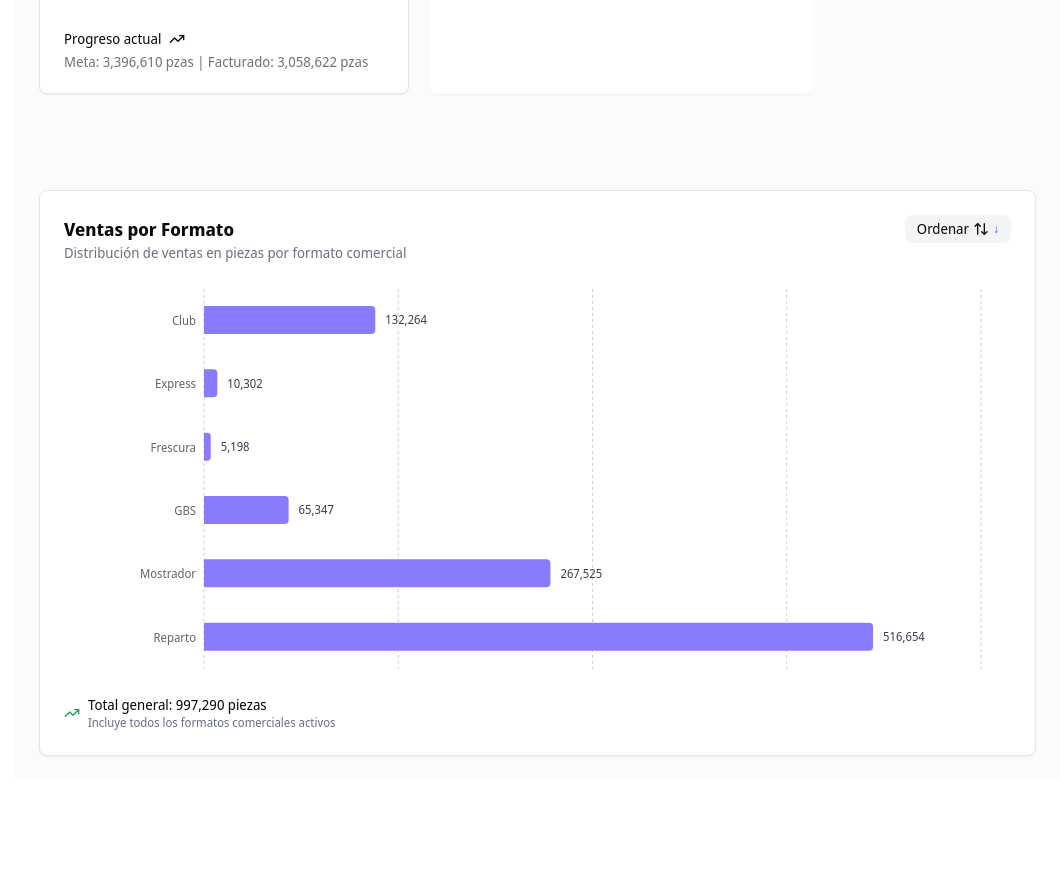
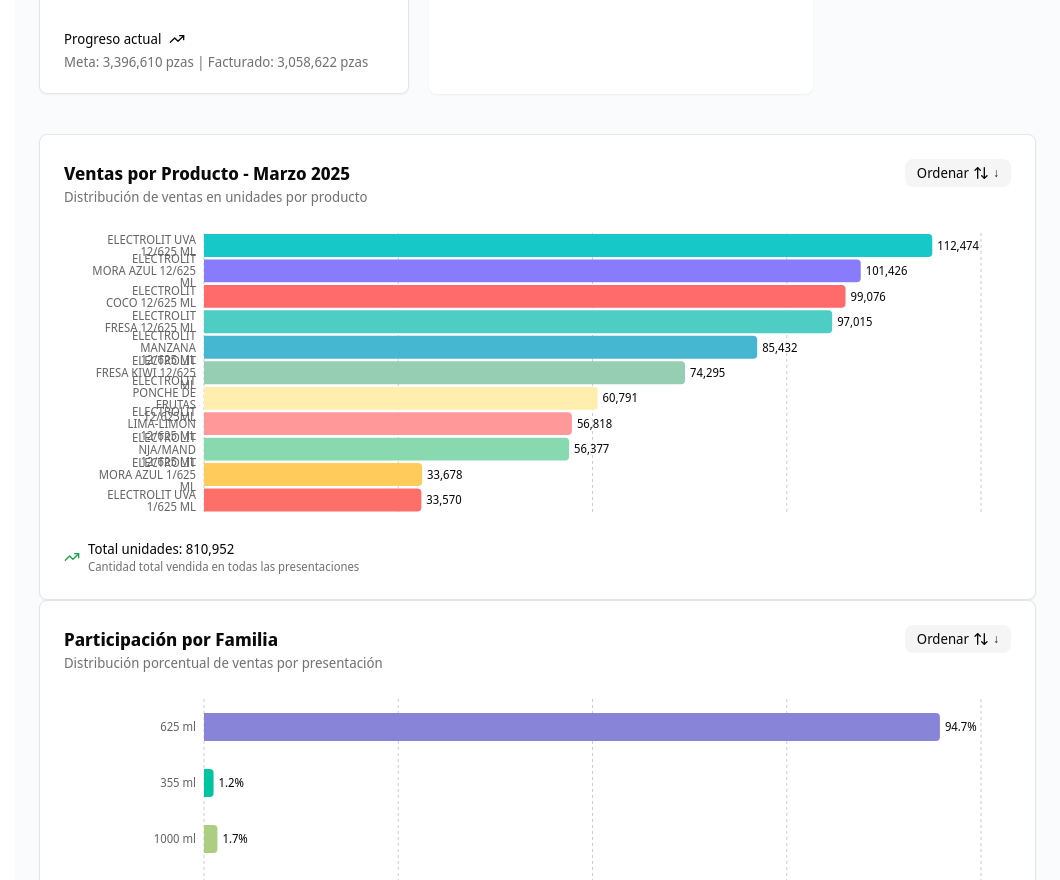
Before and after one commit to casferbeto/rdnrivera, a Next.js app: page /marzo in a window 1280 px wide. Shown: the part 1920-2800 px from the top of the page, without its empty margins (220-1280 px from the left). Before the commit the page ends 2700 px from the top, so only its background shows below. Built offline with nearby package versions, Linux system fonts and the light colour scheme.

Commit message:
componentes nuevos para grafica por familia y por sku

```diff
--- /dev/null
+++ b/app/(routes)/components/BarChartSales/BarChartSalesMarzo.tsx
@@ -0,0 +1,181 @@
+'use client';
+import { ArrowUpDown, TrendingUp } from 'lucide-react';
+import {
+	Bar,
+	BarChart,
+	CartesianGrid,
+	Cell,
+	LabelList,
+	ResponsiveContainer,
+	Tooltip,
+	XAxis,
+	YAxis,
+} from 'recharts';
+import { useState } from 'react';
+
+const initialData = [
+	{ name: 'ELECTROLIT UVA 12/625 ML', value: 112474.0 },
+	{ name: 'ELECTROLIT MORA AZUL 12/625 ML', value: 101426.0 },
+	{ name: 'ELECTROLIT COCO 12/625 ML', value: 99076.0 },
+	{ name: 'ELECTROLIT FRESA 12/625 ML', value: 97015.0 },
+	{ name: 'ELECTROLIT MANZANA 12/625 ML', value: 85432.0 },
+	{ name: 'ELECTROLIT FRESA KIWI 12/625 ML', value: 74295.0 },
+	{ name: 'ELECTROLIT PONCHE DE FRUTAS 12/625ML', value: 60791.0 },
+	{ name: 'ELECTROLIT LIMA-LIMON 12/625 ML', value: 56818.0 },
+	{ name: 'ELECTROLIT NJA/MAND 12/625 ML', value: 56377.0 },
+	{ name: 'ELECTROLIT MORA AZUL 1/625 ML', value: 33678.0 },
+	{ name: 'ELECTROLIT UVA 1/625 ML', value: 33570.0 },
+];
+
+const COLORS = [
+	'#16c8c7',
+	'#887cfd',
+	'#ff6b6b',
+	'#4ecdc4',
+	'#45b7d1',
+	'#96ceb4',
+	'#ffeead',
+	'#ff9999',
+	'#88d8b0',
+	'#ffcc5c',
+	'#ff6f69',
+];
+
+export function BarChartSalesMarzo() {
+	const [sortOrder, setSortOrder] = useState<'asc' | 'desc'>('desc');
+	const [chartData, setChartData] = useState(initialData);
+
+	const sortData = () => {
+		const sorted = [...initialData].sort((a, b) => {
+			return sortOrder === 'desc' ? b.value - a.value : a.value - b.value;
+		});
+		setChartData(sorted);
+	};
+
+	const toggleSortOrder = () => {
+		const newOrder = sortOrder === 'desc' ? 'asc' : 'desc';
+		setSortOrder(newOrder);
+		sortData();
+	};
+
+	const totalValue = chartData.reduce((acc, curr) => acc + curr.value, 0);
+
+	return (
+		<div className="h-full p-6 bg-background rounded-lg border shadow-sm hover:shadow-lg transition">
+			{/* Header */}
+			<div className="mb-4">
+				<div className="flex justify-between items-start">
+					<div>
+						<h3 className="text-lg font-semibold">
+							Ventas por Producto - Marzo 2025
+						</h3>
+						<p className="text-sm text-muted-foreground">
+							Distribución de ventas en unidades por producto
+						</p>
+					</div>
+					<button
+						onClick={toggleSortOrder}
+						className="flex items-center gap-1 px-3 py-1 text-sm bg-muted rounded-lg hover:bg-gray-200 dark:hover:bg-gray-700"
+					>
+						Ordenar
+						<ArrowUpDown className="h-4 w-4" />
+						<span
+							className={`text-xs ${
+								sortOrder === 'desc' ? 'text-primary' : 'text-muted-foreground'
+							}`}
+						>
+							{sortOrder === 'desc' ? '↓' : '↑'}
+						</span>
+					</button>
+				</div>
+			</div>
+
+			{/* Gráfico */}
+			<div className="h-[300px]">
+				<ResponsiveContainer width="100%" height="100%">
+					<BarChart
+						data={chartData}
+						layout="vertical"
+						margin={{ top: 10, right: 30, left: 20, bottom: 10 }}
+					>
+						<CartesianGrid horizontal={false} strokeDasharray="3 3" />
+						<YAxis
+							dataKey="name"
+							type="category"
+							tickLine={false}
+							axisLine={false}
+							width={120}
+							tick={{ fontSize: 12 }}
+						/>
+						<XAxis
+							type="number"
+							hide
+							tickFormatter={(value) => new Intl.NumberFormat().format(value)}
+						/>
+						<Tooltip
+							content={({ active, payload }) => {
+								if (active && payload && payload.length) {
+									return (
+										<div className="bg-background p-3 rounded-lg border shadow-md">
+											<p className="font-medium">{payload[0].payload.name}</p>
+											<p className="text-sm">
+												{new Intl.NumberFormat().format(
+													Number(payload[0]?.value || 0),
+												)}{' '}
+												unidades
+											</p>
+											<div
+												className="w-4 h-4 rounded-sm mt-1"
+												style={{
+													backgroundColor:
+														COLORS[
+															chartData.findIndex(
+																(item) => item.name === payload[0].payload.name,
+															) % COLORS.length
+														],
+												}}
+											/>
+										</div>
+									);
+								}
+								return null;
+							}}
+						/>
+						<Bar dataKey="value" radius={[0, 4, 4, 0]} barSize={28}>
+							{chartData.map((entry, index) => (
+								<Cell
+									key={`cell-${index}`}
+									fill={COLORS[index % COLORS.length]}
+									stroke="var(--background)"
+									strokeWidth={2}
+								/>
+							))}
+							<LabelList
+								dataKey="value"
+								position="right"
+								formatter={(value: number) =>
+									new Intl.NumberFormat().format(value)
+								}
+								className="fill-foreground"
+								fontSize={12}
+							/>
+						</Bar>
+					</BarChart>
+				</ResponsiveContainer>
+			</div>
+
+			{/* Pie de gráfico */}
+			<div className="mt-4 flex items-center gap-2 text-sm">
+				<TrendingUp className="h-4 w-4 text-green-600" />
+				<div>
+					<p className="font-medium">
+						Total unidades: {new Intl.NumberFormat().format(totalValue)}
+					</p>
+					<p className="text-xs text-muted-foreground">
+						Cantidad total vendida en todas las presentaciones
+					</p>
+				</div>
+			</div>
+		</div>
+	);
+}
--- /dev/null
+++ b/app/(routes)/components/PartChartFamily/PartChartFamilyMarzo.tsx
@@ -0,0 +1,143 @@
+'use client';
+import { ArrowUpDown, TrendingUp } from 'lucide-react';
+import {
+	Bar,
+	BarChart,
+	CartesianGrid,
+	Cell,
+	LabelList,
+	ResponsiveContainer,
+	Tooltip,
+	XAxis,
+	YAxis,
+} from 'recharts';
+import { useState } from 'react';
+
+const initialData = [
+	{ name: '625 ml', value: 94.71, fill: '#8884d8' },
+	{ name: '355 ml', value: 1.23, fill: '#00c49f' },
+	{ name: '1000 ml', value: 1.73, fill: '#abce80' },
+	{ name: 'Pediatrico', value: 1.21, fill: '#ffe2ff' },
+	{ name: 'Zero', value: 1.12, fill: '#c366be' },
+];
+
+export function PartChartFamilyMarzo() {
+	const [sortOrder, setSortOrder] = useState<'asc' | 'desc'>('desc');
+	const [chartData, setChartData] = useState(initialData);
+
+	const sortData = () => {
+		const sorted = [...initialData].sort((a, b) => {
+			return sortOrder === 'desc' ? b.value - a.value : a.value - b.value;
+		});
+		setChartData(sorted);
+	};
+
+	const toggleSortOrder = () => {
+		const newOrder = sortOrder === 'desc' ? 'asc' : 'desc';
+		setSortOrder(newOrder);
+		sortData();
+	};
+
+	const totalValue = chartData.reduce((acc, curr) => acc + curr.value, 0);
+
+	return (
+		<div className="h-full p-6 bg-background rounded-lg border shadow-sm hover:shadow-lg transition">
+			{/* Header */}
+			<div className="mb-4">
+				<div className="flex justify-between items-start">
+					<div>
+						<h3 className="text-lg font-semibold">Participación por Familia</h3>
+						<p className="text-sm text-muted-foreground">
+							Distribución porcentual de ventas por presentación
+						</p>
+					</div>
+					<button
+						onClick={toggleSortOrder}
+						className="flex items-center gap-1 px-3 py-1 text-sm bg-muted rounded-lg hover:bg-gray-200 dark:hover:bg-gray-700"
+					>
+						Ordenar
+						<ArrowUpDown className="h-4 w-4" />
+						<span
+							className={`text-xs ${
+								sortOrder === 'desc' ? 'text-primary' : 'text-muted-foreground'
+							}`}
+						>
+							{sortOrder === 'desc' ? '↓' : '↑'}
+						</span>
+					</button>
+				</div>
+			</div>
+
+			{/* Gráfico */}
+			<div className="h-[300px]">
+				<ResponsiveContainer width="100%" height="100%">
+					<BarChart
+						data={chartData}
+						layout="vertical"
+						margin={{ top: 10, right: 30, left: 20, bottom: 10 }}
+					>
+						<CartesianGrid horizontal={false} strokeDasharray="3 3" />
+						<YAxis
+							dataKey="name"
+							type="category"
+							tickLine={false}
+							axisLine={false}
+							width={120}
+							tick={{ fontSize: 12 }}
+						/>
+						<XAxis dataKey="value" type="number" hide />
+						<Tooltip
+							content={({ active, payload }) => {
+								if (active && payload && payload.length) {
+									return (
+										<div className="bg-background p-3 rounded-lg border shadow-md">
+											<p className="font-medium">{payload[0].payload.name}</p>
+											<p className="text-sm">
+												{Number(payload[0]?.value || 0).toFixed(2)}% del total
+											</p>
+											<div
+												className="w-4 h-4 rounded-sm mt-1"
+												style={{ backgroundColor: payload[0].payload.fill }}
+											/>
+										</div>
+									);
+								}
+								return null;
+							}}
+						/>
+						<Bar dataKey="value" radius={[0, 4, 4, 0]} barSize={28}>
+							{chartData.map((entry, index) => (
+								<Cell
+									key={`cell-${index}`}
+									fill={entry.fill}
+									stroke="var(--background)"
+									strokeWidth={2}
+								/>
+							))}
+							<LabelList
+								dataKey="value"
+								position="right"
+								formatter={(value: number) => `${value.toFixed(1)}%`}
+								className="fill-foreground"
+								fontSize={12}
+							/>
+						</Bar>
+					</BarChart>
+				</ResponsiveContainer>
+			</div>
+
+			{/* Pie de gráfico */}
+			<div className="mt-4 flex items-center gap-2 text-sm">
+				<TrendingUp className="h-4 w-4 text-green-600" />
+				<div>
+					<p className="font-medium">
+						Total participación: {totalValue.toFixed(2)}%
+					</p>
+					<p className="text-xs text-muted-foreground">
+						Porcentaje total de todas las presentaciones
+					</p>
+				</div>
+			</div>
+		</div>
+	);
+}
--- /dev/null
+++ b/app/(routes)/datos/page.tsx
@@ -0,0 +1,3 @@
+export default function Page() {
+	return <div>En construcción...</div>;
+}
--- a/app/(routes)/marzo/page.tsx
+++ b/app/(routes)/marzo/page.tsx
@@ -30,6 +30,9 @@
 import { SalesRadialChartAcumuladoMarzo } from '../components/SalesRadialChart/SalesRadialChartAcumuladoMarzo';
 import { BarChartSellInMarzo } from '../components/BarChartSellin/BarChartSellInMarzo';
 import { BarChartSellOutMarzo } from '../components/BarChartSellOut/BarChartSellOutMarzo';
+import { PartChartFamilyMarzo } from '../components/PartChartFamily/PartChartFamilyMarzo';
+
+import { BarChartSalesMarzo } from '../components/BarChartSales/BarChartSalesMarzo';
 
 const dataCardSummary = [
 	{
@@ -146,11 +149,17 @@
 				<Partformat />
 			</div>
 
-			<div className="grid md:gap-x-10 mt-12">
-				<div className="w-full h-full"></div>
+			<div className="w-full h-full">
+				<div>
+					<BarChartSalesMarzo />
+				</div>
 			</div>
 
-			<div className="grid md:gap-x-10 mt-12">
+			<div className="w-full h-full">
+				<PartChartFamilyMarzo />
+			</div>
+
+			<div className="w-full h-full">
 				<VentasPorFormatoChartMarzo />
 			</div>
 		</div>
--- a/components/SidebarRoutes/SidebarRoutes.data.ts
+++ b/components/SidebarRoutes/SidebarRoutes.data.ts
@@ -35,4 +35,9 @@
 		label: 'Abril 2025',
 		href: '/abril',
 	},
+	{
+		icon: PanelsTopLeft,
+		label: 'Datos',
+		href: '/datos',
+	},
 ];
--- a/package.json
+++ b/package.json
@@ -33,7 +33,7 @@
 		"prisma": "^6.5.0",
 		"react": "^18.2.0",
 		"react-dom": "^18.2.0",
-		"react-hook-form": "^7.54.2",
+		"react-hook-form": "^7.55.0",
 		"recharts": "^2.15.1",
 		"scheduler": "^0.23.0",
 		"sonner": "^2.0.1",
```
Also changed, not shown: 1 other file (tests, documents, lock files or other folders).
